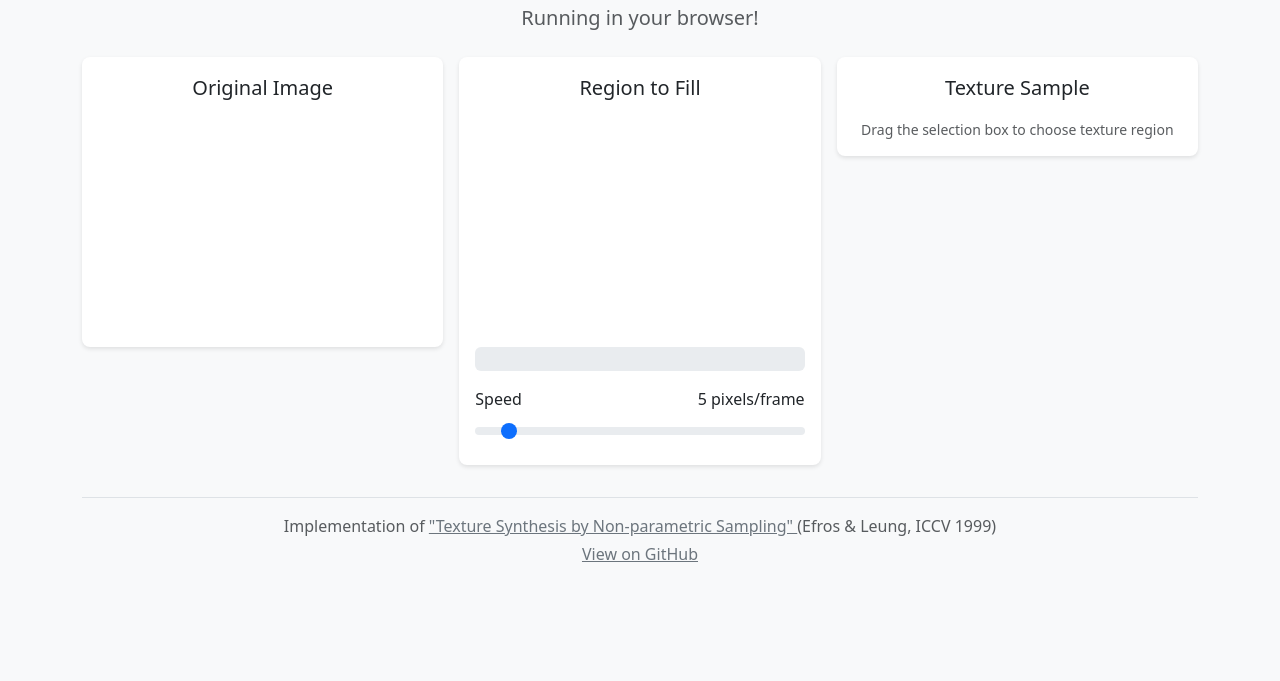
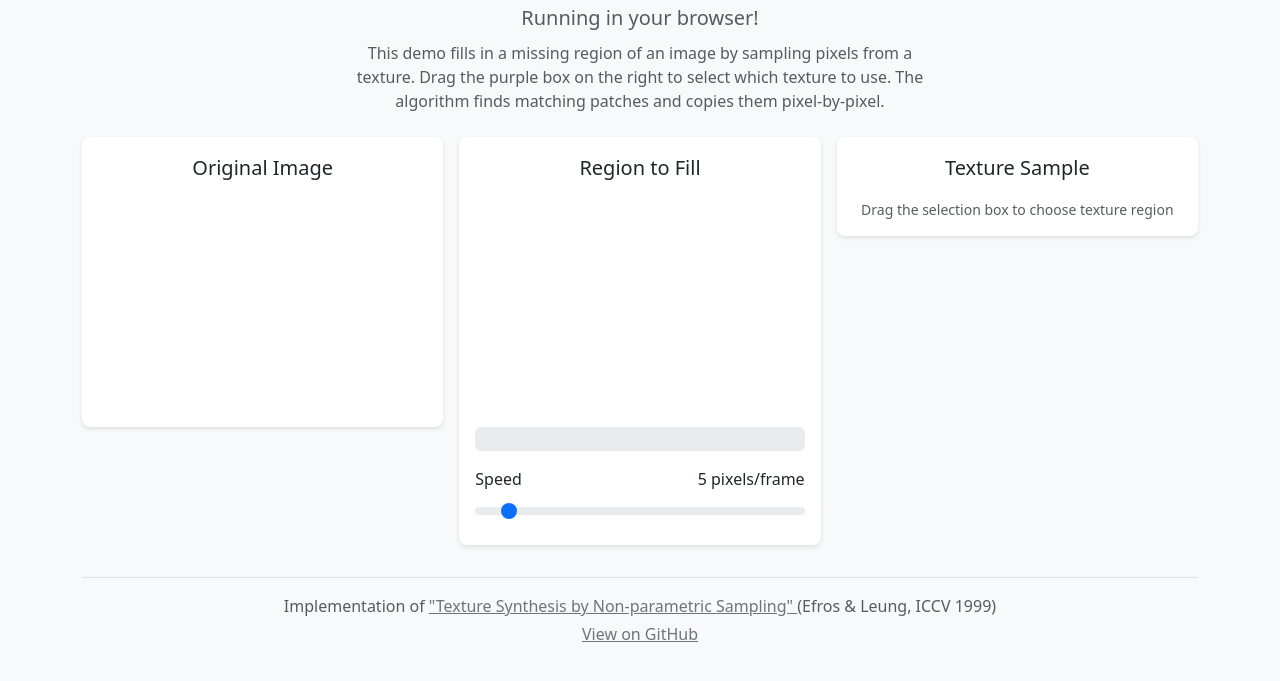
Before and after one commit to una-dinosauria/efros-and-leung-js, a website: page index.html in a window 1280 px wide. Shown: the part 77-758 px from the top of the page. Drawn offline with nearby package versions, Linux system fonts and the light colour scheme.

Commit message:
Add brief description explaining how to use the demo

```diff
--- a/index.html
+++ b/index.html
@@ -72,6 +72,11 @@
       <header class="text-center mb-4">
         <h1>Efros and Leung Texture Synthesis</h1>
         <p class="lead text-muted">Running in your browser!</p>
+        <p class="text-muted mx-auto" style="max-width: 600px;">
+          This demo fills in a missing region of an image by sampling pixels from a texture.
+          Drag the purple box on the right to select which texture to use.
+          The algorithm finds matching patches and copies them pixel-by-pixel.
+        </p>
       </header>
 
       <!-- Error message -->
```
